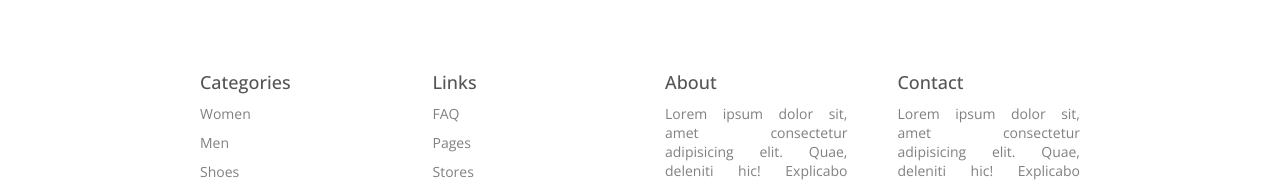
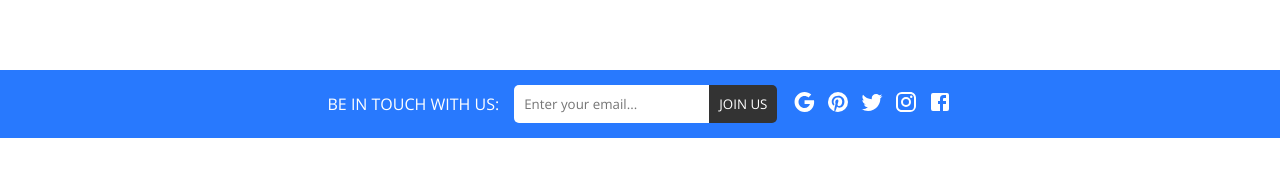
Before and after one commit to CERTIFIED2003/ECommerce-Site-v1, a React (Create React App) app in the folder frontend/: page / in a window 1280 px wide. Shown: the part 2978-3160 px from the top of the page. Built offline with nearby package versions, Linux system fonts and the light colour scheme.

Commit message:
Created Contact Component

```diff
--- /dev/null
+++ b/frontend/src/components/Contact/Contact.jsx
@@ -0,0 +1,38 @@
+import React from 'react';
+import "./Contact.scss";
+import FacebookIcon from "@mui/icons-material/Facebook";
+import InstagramIcon from "@mui/icons-material/Instagram";
+import TwitterIcon from "@mui/icons-material/Twitter";
+import GoogleIcon from "@mui/icons-material/Google";
+import PinterestIcon from "@mui/icons-material/Pinterest";
+import { Link } from "react-router-dom";
+
+const Contact = () => {
+    return (
+        <div className="contact">
+            <div className="wrapper">
+                <span>
+                    BE IN TOUCH WITH US:
+                </span>
+                <div className="mail">
+                    <input
+                        type="text"
+                        placeholder="Enter your email..."
+                    />
+                    <button>
+                        JOIN US
+                    </button>
+                </div>
+                <div className="icons">
+                    <Link className="link" to="/"><GoogleIcon /></Link>
+                    <Link className="link" to="/"><PinterestIcon /></Link>
+                    <Link className="link" to="/"><TwitterIcon /></Link>
+                    <Link className="link" to="/"><InstagramIcon /></Link>
+                    <Link className="link" to="/"><FacebookIcon /></Link>
+                </div>
+            </div>
+        </div>
+    )
+}
+
+export default Contact
--- /dev/null
+++ b/frontend/src/components/Contact/Contact.scss
@@ -0,0 +1,35 @@
+.contact {
+    background-color: #2879FE;
+    color: white;
+    padding: 15px;
+    display: flex;
+    justify-content: center;
+
+    .wrapper {
+        width: 50%;
+        display: flex;
+        align-items: center;
+        justify-content: space-between;
+    }
+
+    input {
+        padding: 10px;
+        border: none;
+        border-radius: 5px 0 0 5px;
+    }
+
+    button {
+        padding: 10px;
+        border: none;
+        border-radius: 0 5px 5px 0;
+        background-color: #333;
+        color: white;
+        cursor: pointer;
+    }
+
+    .icons {
+        display: flex;
+        gap: 10px;
+
+    }
+}
--- a/frontend/src/pages/Home/Home.jsx
+++ b/frontend/src/pages/Home/Home.jsx
@@ -3,6 +3,7 @@
 import { Slider } from '../../components';
 import { FeaturedProducts } from "../../components";
 import Categories from '../../components/Categories/Categories';
+import Contact from '../../components/Contact/Contact';
 
 const Home = () => {
   return (
@@ -11,6 +12,7 @@
       <FeaturedProducts type="Featured" />
       <Categories />
       <FeaturedProducts type="Trending" />
+      <Contact />
     </div>
   )
 }
```
